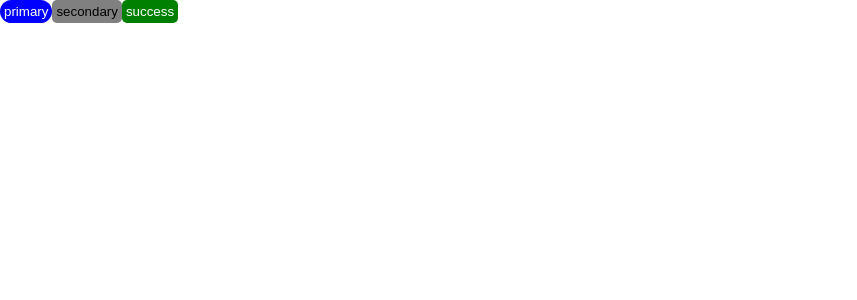
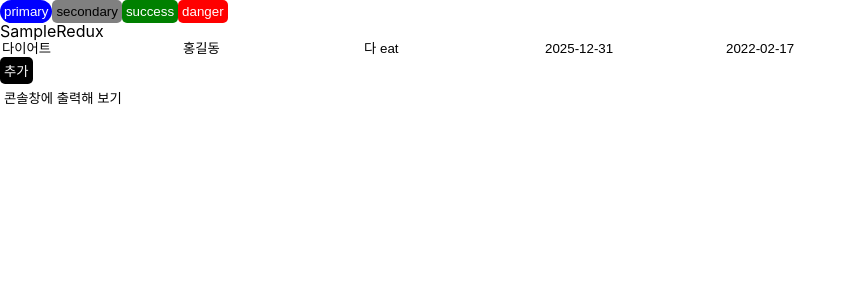
Before and after one commit to RunLearn/super-todoapp, a Next.js app: page /todo in a window 1280 px wide. Shown: the top 300 px of the page, without its empty margins (0-857 px from the left). Built offline with nearby package versions, Linux system fonts and the light colour scheme.

Commit message:
feat: todolistSlice와 샘플컴포넌트 + styled props는 type으로 바꾸었음

```diff
--- a/pages/todo/index.tsx
+++ b/pages/todo/index.tsx
@@ -1,6 +1,8 @@
+import DangerButton from "../../src/components/buttons/DangerButton"
 import PrimaryButton from "../../src/components/buttons/PrimaryButton"
 import SecondaryButton from "../../src/components/buttons/SecondaryButton"
 import SuccessButton from "../../src/components/buttons/SuccessButton"
+import SampleRedux from "../../src/components/todo/SampleRedux"
 
 
 const index = () => {
@@ -10,6 +12,8 @@ const index = () => {
             <PrimaryButton borderRadius="20px">primary</PrimaryButton>
             <SecondaryButton>secondary</SecondaryButton>
             <SuccessButton>success</SuccessButton>
+            <DangerButton>danger</DangerButton>
+            <SampleRedux />
         </main>
     </>
   )
--- a/src/components/buttons/PrimaryButton.tsx
+++ b/src/components/buttons/PrimaryButton.tsx
@@ -4,7 +4,7 @@ import StyledButton, { StyledButtonProps } from "../../../styles/buttons/StyledB
 
 const PrimaryButton: NextPage<StyledButtonProps> = (props) => {
   return (
-    <StyledButton buttonType="primary" { ...props }>
+    <StyledButton buttonType="primary" { ...props } >
         { props.children }
     </StyledButton>
   )
--- /dev/null
+++ b/src/components/todo/SampleRedux.tsx
@@ -0,0 +1,53 @@
+import { useAppSelector, useAppDispatch } from '../../hooks';
+import {
+    addTodoItem,
+    addDoingItem,
+    addDoneItem,
+    selectTodolist,
+    TodoItem,
+} from '../../features/todo/todolistSlice';
+import DarkButton from '../buttons/DarkButton';
+import LightButton from '../buttons/LightButton';
+
+const SampleRedux = () => {
+    const todolist = useAppSelector(selectTodolist);    // get state: 우리가 페이지에서 보여줄.
+    const dispatch = useAppDispatch();                  // set state: 우리가 리덕스에서 조작할.
+
+    const getValueById = (id:string) => (document.getElementById(id) as HTMLInputElement).value
+
+    return (
+        <div>
+            <header><p>SampleRedux</p></header>
+            <div>
+                <input id="title" value="다이어트" />
+                <input id="name" value="홍길동" />
+                <input id="content" value="다 eat" />
+                <input id="deadline" value="2025-12-31" />
+                <input id="createdAt" readOnly={ true } value={ new Date().toISOString().slice(0, 10) } />
+            </div>
+            <div>
+                <DarkButton onClick={(event)=>{
+                    const todoItem : TodoItem = {
+                        title: getValueById('title'),
+                        name: getValueById('name'),
+                        content: getValueById('content'),
+                        deadline: getValueById('deadline'),
+                        createdAt: getValueById('createdAt'),
+                    }
+
+                    dispatch(addTodoItem(todoItem))
+                }}
+                >추가</DarkButton>
+            </div>
+            <div>
+                <LightButton onClick={()=>{
+                    console.log(todolist)
+                }}
+                >콘솔창에 출력해 보기
+                </LightButton>
+            </div>
+        </div>
+    )
+}
+
+export default SampleRedux
--- /dev/null
+++ b/src/features/todo/todolistSlice.ts
@@ -0,0 +1,54 @@
+import { createSlice, PayloadAction } from '@reduxjs/toolkit';
+import { RootState } from '../../store';
+
+// === interface
+// 투두리스트에 담을 하나하나의 객체(TODO 기획에 맞추어 속성 추가하여야 함.)
+export interface TodoItem {
+  title: string;
+  name: string; /* 담당자 */
+  content: string;
+  deadline: string;
+  createdAt: string;
+}
+
+// 이 슬라이스가 관리할 스테이트의 초깃값
+export interface TodoListState {
+  todos: TodoItem[];
+  doing: TodoItem[];
+  done: TodoItem[];
+}
+
+// === createSlice( {...} )에 필요한 것들:
+//  - name          이 슬라이스의 이름
+//  - initialState  이 슬라이스가 관리하는 '스테이트'의 초깃값
+//  - reducers      이 슬라이스가 관리하는 '스테이트 조작하는 함수들'
+const initialState: TodoListState = {
+  todos: [],
+  doing: [],
+  done: [],
+};
+
+const reducers = {
+  addTodoItem: function (state: TodoListState, action: PayloadAction<TodoItem>) {
+    state.todos = [ ...state.todos, action.payload ]
+  },
+  addDoingItem: function (state: TodoListState, action: PayloadAction<TodoItem>) {
+    state.doing = [ ...state.doing, action.payload ]
+  },
+  addDoneItem: function (state: TodoListState, action: PayloadAction<TodoItem>) {
+    state.done = [ ...state.done, action.payload ]
+  },
+}
+
+export const todolistSlice = createSlice({
+  name: 'todolist',
+  initialState,
+  reducers,
+});
+
+export const { addTodoItem, addDoingItem, addDoneItem } = todolistSlice.actions;
+
+// 사용할 때 const 변수명 = useAppSelector(selectTodolist);
+export const selectTodolist = (state: RootState) => state.todolist;
+
+export default todolistSlice.reducer;
--- a/src/store.ts
+++ b/src/store.ts
@@ -1,9 +1,11 @@
 import { configureStore, ThunkAction, Action } from '@reduxjs/toolkit';
 import counterReducer from './features/counter/counterSlice';
+import todolistReducer from './features/todo/todolistSlice';
 
 export const store = configureStore({
   reducer: {
     counter: counterReducer,
+    todolist: todolistReducer,
   },
 });
 
--- /dev/null
+++ b/src/types/ButtonProps.ts
@@ -0,0 +1,6 @@
+
+export interface ButtonProps {
+    buttonType?: string;
+    borderRadius?: string;
+    onClick?: React.MouseEvent<HTMLButtonElement>;
+}
--- a/styles/buttons/StyledButton.ts
+++ b/styles/buttons/StyledButton.ts
@@ -1,8 +1,9 @@
 import styled, { css } from "styled-components";
 
-export interface StyledButtonProps {
+export type StyledButtonProps = {
   buttonType?: string;
   borderRadius?: string;
+  onClick?: (event: React.MouseEvent<HTMLButtonElement>) => void;
 }
 
 const StyledButton = styled.button<StyledButtonProps>`
```
